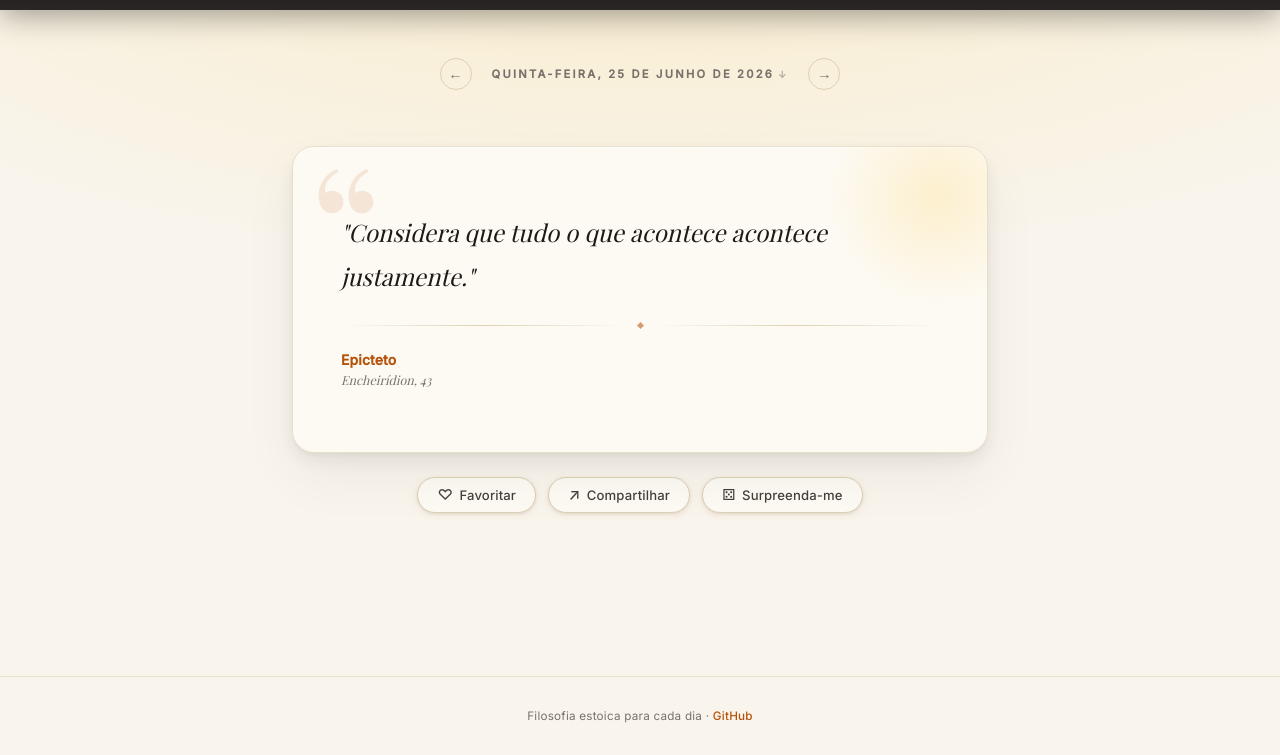
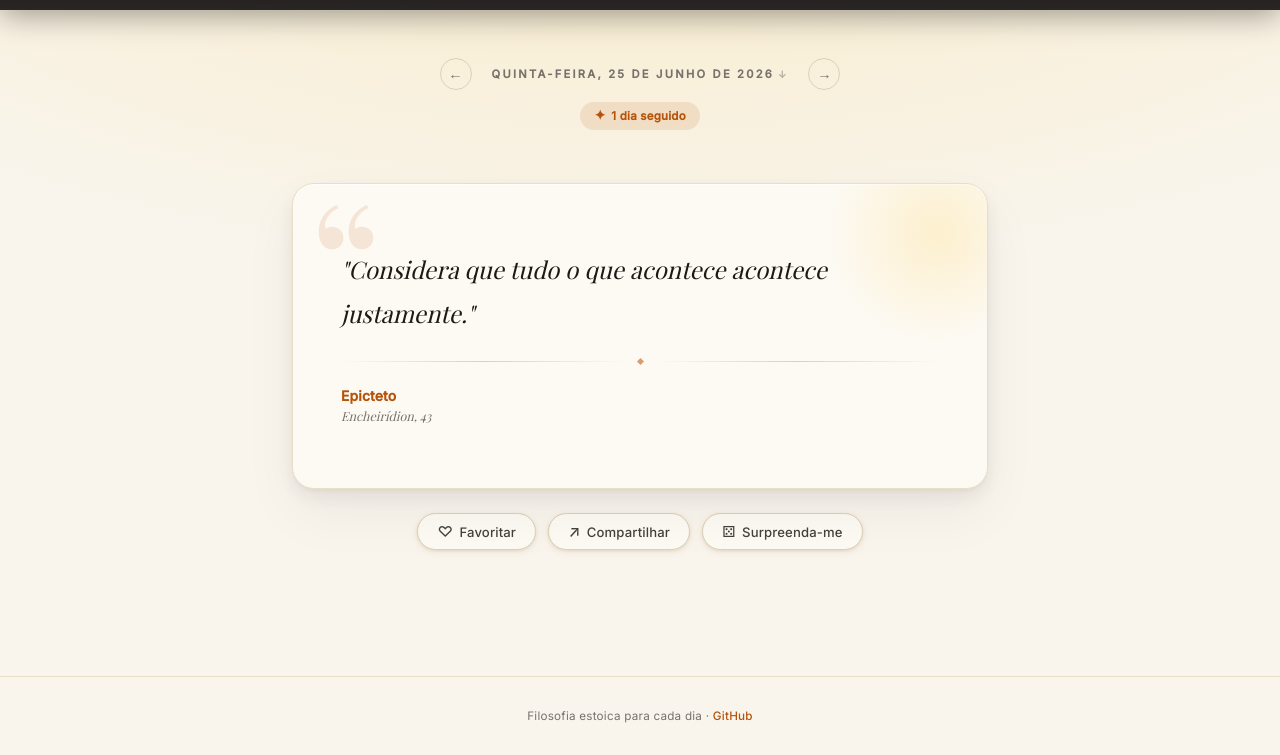
Before and after one commit to danhpaiva/DailyStoicView-html-css-js, a plain HTML site: page index.html in a window 1280 px wide. Shown: the part 45-800 px from the top of the page. Drawn offline with nearby package versions, Linux system fonts and the light colour scheme; a web font is replaced by a local one.

Commit message:
feat: add gamificacao

```diff
--- a/assets/css/style.css
+++ b/assets/css/style.css
@@ -316,6 +316,53 @@ body {
   width: 1px;
   height: 1px;
 }
+
+/* Streak */
+.streak-wrap {
+  display: flex;
+  justify-content: center;
+  margin-bottom: var(--sp-2);
+  min-height: 1.8rem;
+}
+
+.streak-pill {
+  display: inline-flex;
+  align-items: center;
+  gap: .35rem;
+  background: var(--clr-accent-dim);
+  border: 1px solid transparent;
+  border-radius: var(--r-xl);
+  padding: .28rem .85rem;
+  font-size: .72rem;
+  font-weight: 600;
+  color: var(--clr-accent);
+  letter-spacing: .02em;
+  opacity: 0;
+  transform: translateY(-4px);
+  animation: fadeUp .4s .1s cubic-bezier(.22,1,.36,1) forwards;
+  cursor: default;
+  user-select: none;
+  transition: background var(--t-slow), color var(--t-slow);
+  position: relative;
+}
+
+/* Highlight for milestone days */
+.streak-pill.milestone {
+  background: linear-gradient(135deg, rgba(202,138,4,.18), rgba(245,158,11,.1));
+  border-color: rgba(202,138,4,.35);
+  color: var(--clr-gold);
+}
+
+.streak-pill.milestone::after {
+  content: '';
+  position: absolute;
+  inset: -1px;
+  border-radius: inherit;
+  box-shadow: 0 0 12px rgba(202,138,4,.2);
+  pointer-events: none;
+}
+
+.streak-flame { font-size: .85rem; line-height: 1; }
 
 /* Back to today */
 .back-to-today-wrap {
--- a/assets/js/app.js
+++ b/assets/js/app.js
@@ -23,6 +23,60 @@ function initTheme() {
 }
 
 initTheme();
+
+// ── Streak ────────────────────────────────────────────────────────────
+const STREAK_KEY = 'stoic_streak';
+
+function toDateStr(date) {
+  return date.toISOString().slice(0, 10); // "YYYY-MM-DD"
+}
+
+function loadStreak() {
+  try { return JSON.parse(localStorage.getItem(STREAK_KEY)) || {}; }
+  catch { return {}; }
+}
+
+function updateStreak() {
+  const todayStr     = toDateStr(new Date());
+  const data         = loadStreak();
+
+  if (data.lastVisit === todayStr) return data.streak ?? 1;
+
+  const yesterday = new Date();
+  yesterday.setDate(yesterday.getDate() - 1);
+  const yesterdayStr = toDateStr(yesterday);
+
+  const streak = data.lastVisit === yesterdayStr ? (data.streak ?? 0) + 1 : 1;
+  localStorage.setItem(STREAK_KEY, JSON.stringify({ lastVisit: todayStr, streak }));
+  return streak;
+}
+
+function renderStreak(streak) {
+  const wrap = document.getElementById('streak-wrap');
+  if (!wrap) return;
+
+  const milestones  = [7, 14, 21, 30, 60, 90, 180, 365];
+  const isMilestone = milestones.includes(streak);
+
+  const flame = streak >= 7 ? '🔥' : '✦';
+  const label = streak === 1
+    ? '1 dia seguido'
+    : `${streak} dias seguidos`;
+
+  const pill = document.createElement('div');
+  pill.className = `streak-pill${isMilestone ? ' milestone' : ''}`;
+  pill.setAttribute('title', streakTooltip(streak, isMilestone));
+  pill.innerHTML = `<span class="streak-flame" aria-hidden="true">${flame}</span>${label}`;
+
+  wrap.innerHTML = '';
+  wrap.appendChild(pill);
+}
+
+function streakTooltip(streak, isMilestone) {
+  if (isMilestone) return `🏆 Marco alcançado! ${streak} dias seguidos.`;
+  const next = [7, 14, 21, 30, 60, 90, 180, 365].find(m => m > streak) ?? 365;
+  return `Faltam ${next - streak} dia${next - streak !== 1 ? 's' : ''} para o próximo marco (${next} dias).`;
+}
 
 // ── State ──────────────────────────────────────────────────────────────
 const STORAGE_KEY = 'stoic_favorites';
@@ -305,3 +359,4 @@ document.getElementById('btn-theme').addEventListener('click', () => {
 // ── Init ─────────────────────────────────────────────────────────────────
 renderQuote(currentDate);
 updateFavCount();
+renderStreak(updateStreak());
--- a/index.html
+++ b/index.html
@@ -40,6 +40,8 @@
 
         <button class="date-arrow" id="btn-next-day" aria-label="Próximo dia" title="Próximo dia">&#8594;</button>
       </div>
+
+      <div class="streak-wrap" id="streak-wrap" aria-live="polite" aria-label="Streak de leitura"></div>
 
       <div class="back-to-today-wrap" id="back-to-today-wrap" aria-live="polite">
         <button class="back-to-today" id="btn-back-today">↩ Voltar para hoje</button>
```
